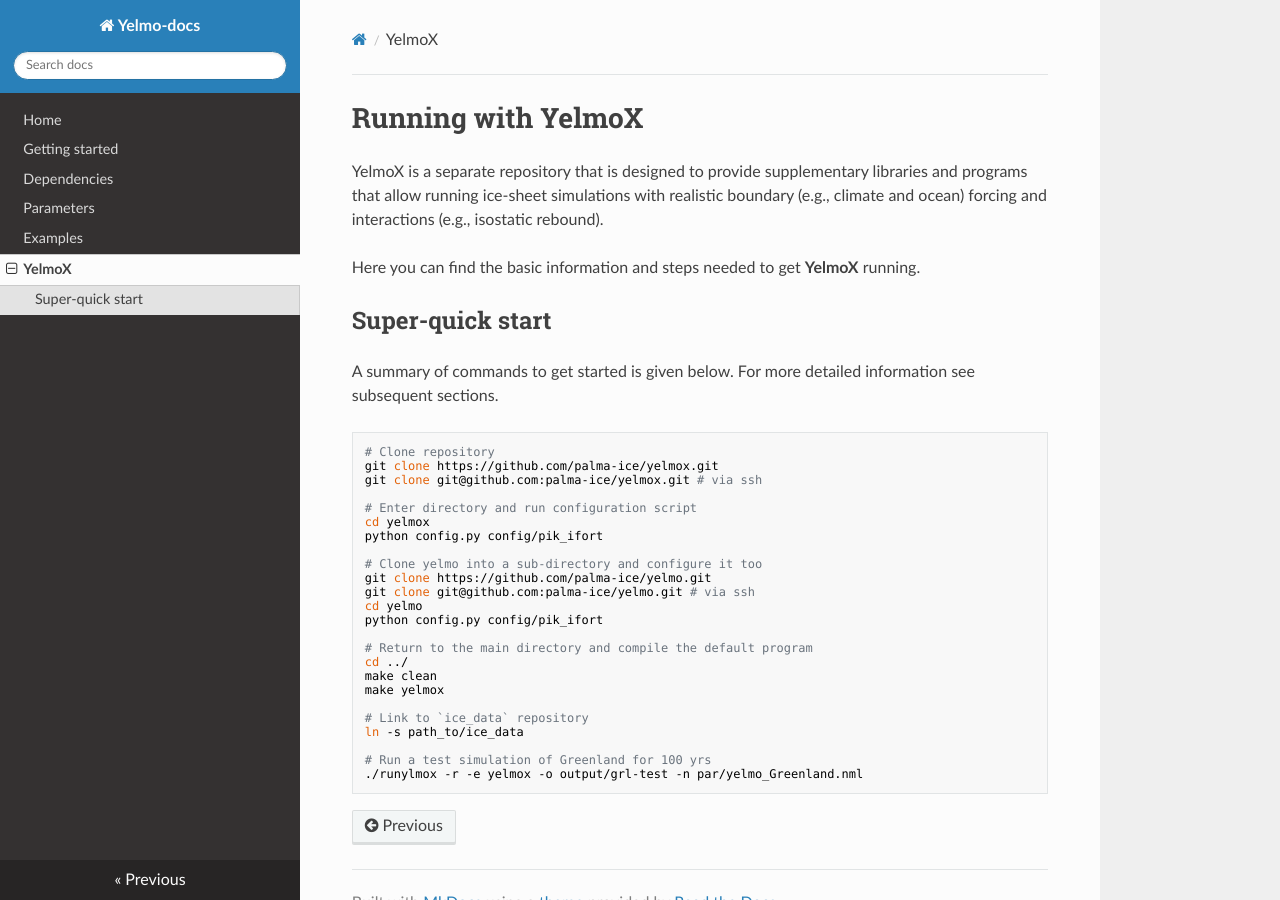
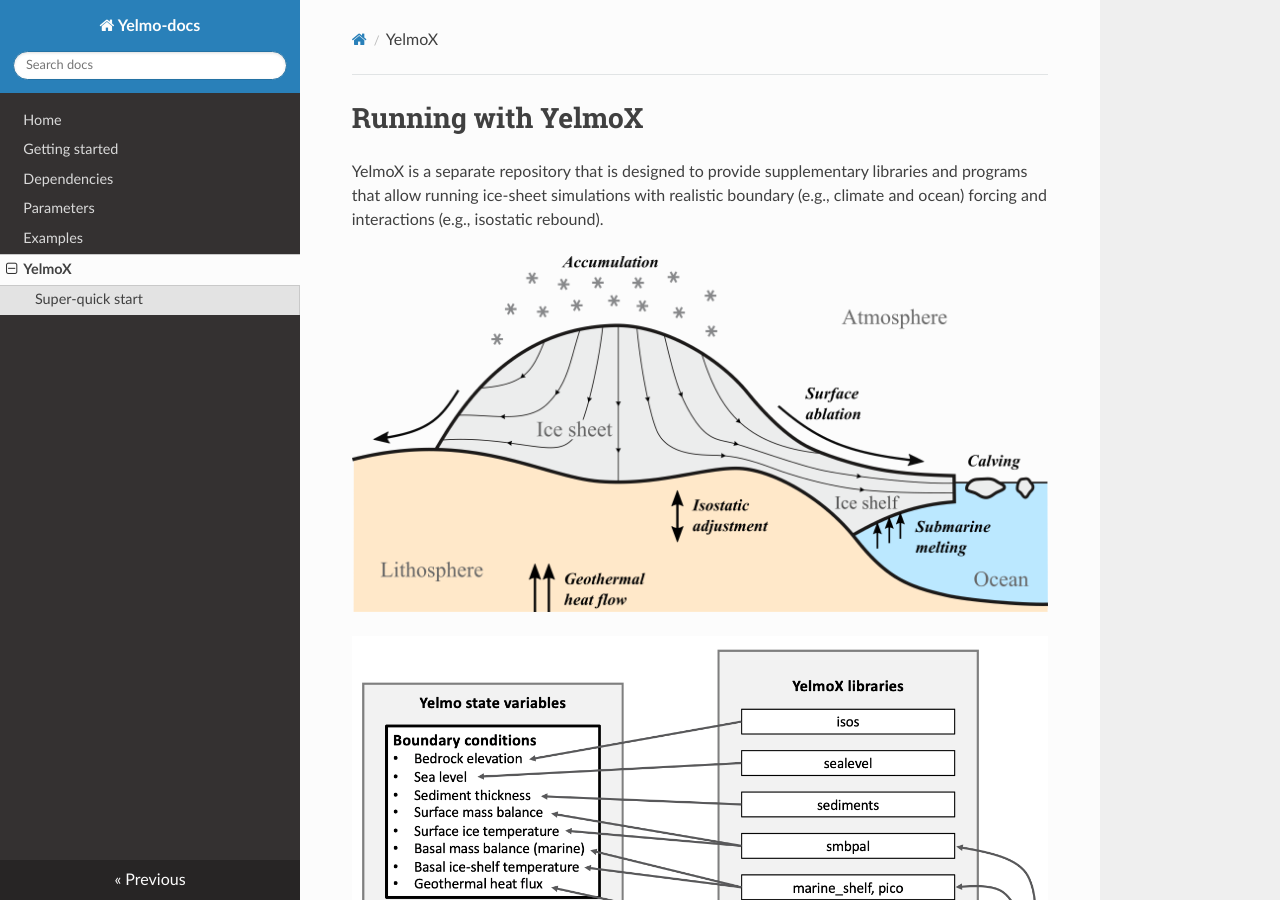
Before and after one commit to palma-ice/yelmo-docs, an MkDocs documentation site: the page built from docs/running-with-yelmox.md, in a window 1280 px wide and 900 px high. Built offline with MkDocs 1.6.1, drawn with Linux system fonts in a browser that asks for light colours; nearby versions of some CDN libraries.

Commit message:
Updated schematics and images.

```diff
--- a/docs/running-with-yelmox.md
+++ b/docs/running-with-yelmox.md
@@ -1,6 +1,10 @@
 # Running with YelmoX
 
 YelmoX is a separate repository that is designed to provide supplementary libraries and programs that allow running ice-sheet simulations with realistic boundary (e.g., climate and ocean) forcing and interactions (e.g., isostatic rebound).
+
+![Ice sheet interactions](img/yelmo_test_color.png)
+
+![YelmoX interface](img/yelmox_overview.png)
 
 Here you can find the basic information and steps needed to get **YelmoX** running.
 
```
Also changed, not shown: docs/img/yelmo_variables.png (added), docs/img/yelmox_overview.png (added), 6 other files.
